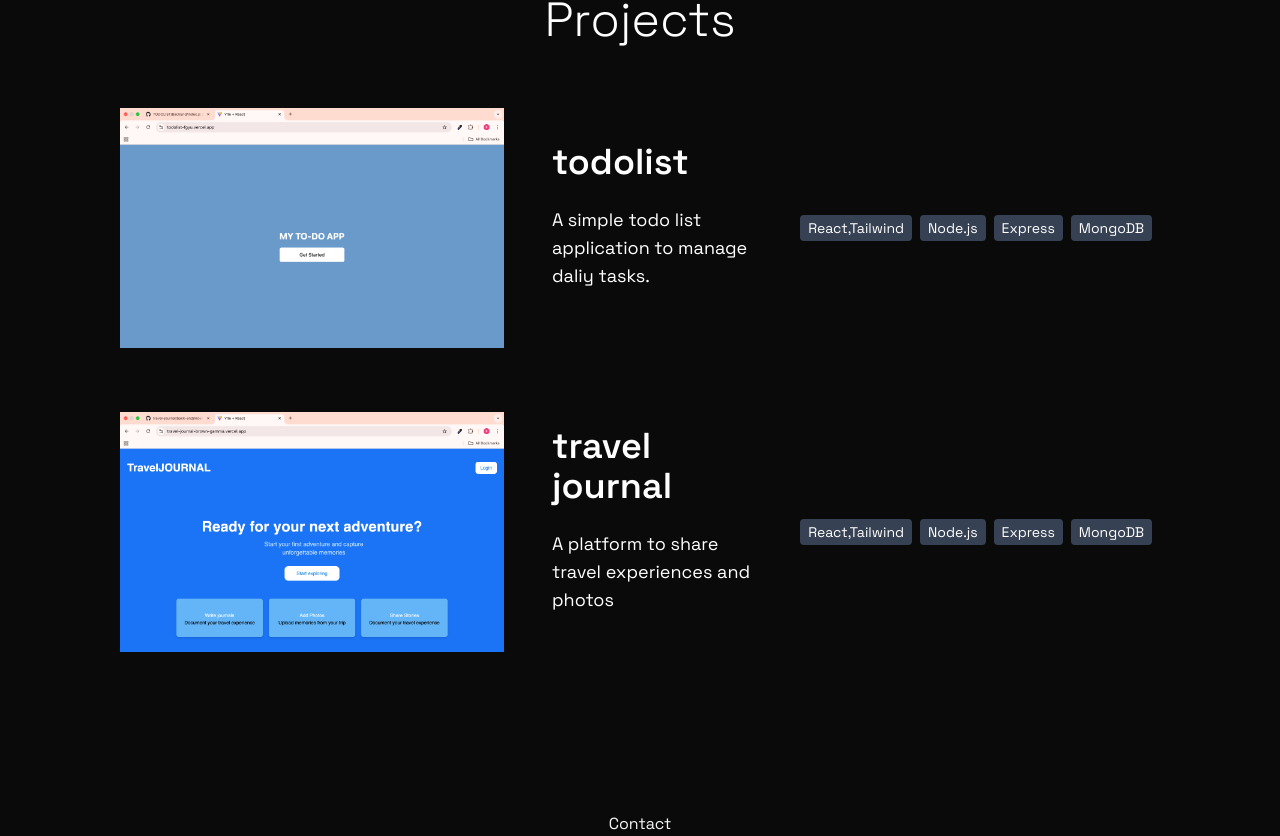
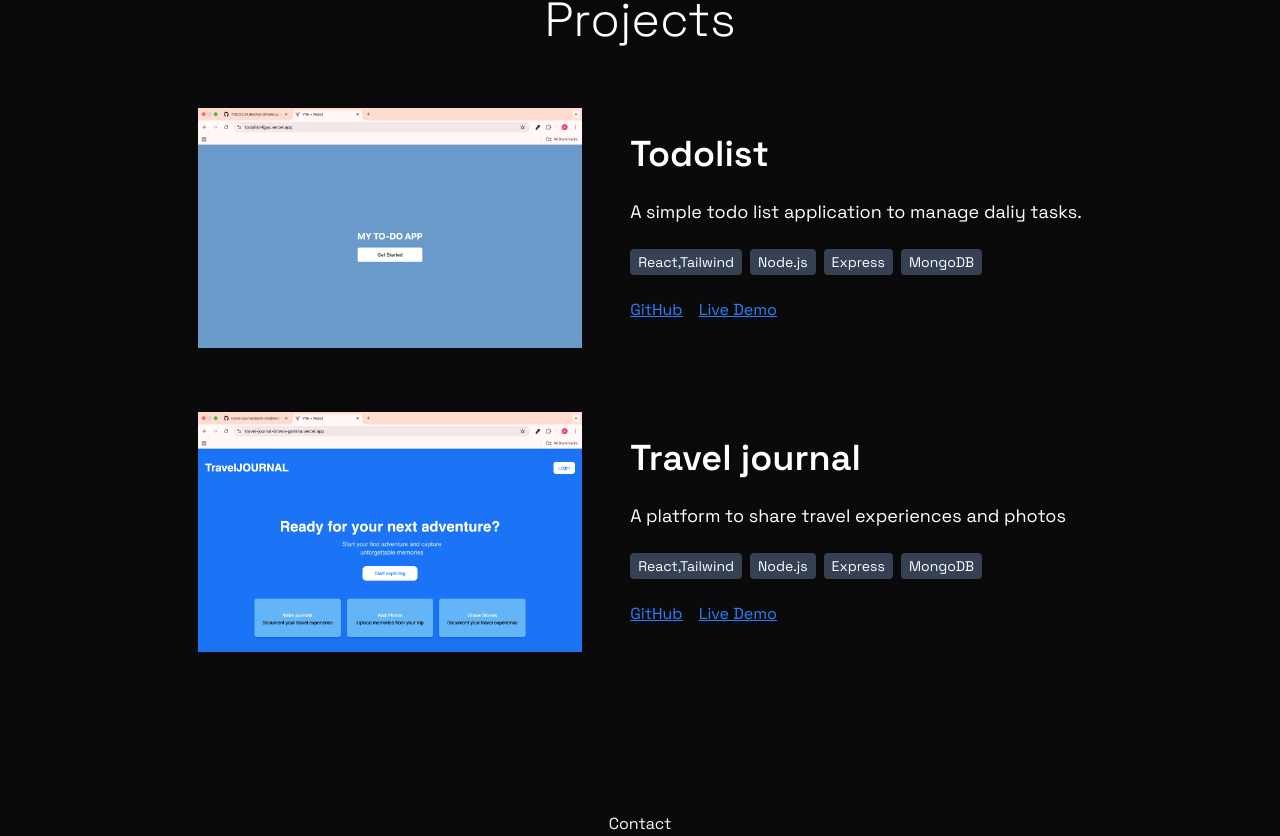
Before and after one commit to ayirezang/portofolio, a React (Vite) app: page / in a window 1280 px wide. Shown: the part 994-1830 px from the top of the page. Built offline with nearby package versions, Linux system fonts and the light colour scheme.

Commit message:
livelink

```diff
--- a/src/components/Projects.jsx
+++ b/src/components/Projects.jsx
@@ -4,7 +4,7 @@
 
 const projects = [
   {
-    title: "todolist",
+    title: "Todolist",
     description: "A simple todo list application to manage daliy tasks.",
     image: todo,
     technologies: ["React,Tailwind", "Node.js", "Express", "MongoDB"],
@@ -12,7 +12,7 @@
     livelink: "https://todolist-fgyu.vercel.app",
   },
   {
-    title: "travel journal",
+    title: "Travel journal",
     description: "A platform to share travel experiences and photos",
     image: travel,
     technologies: ["React,Tailwind", "Node.js", "Express", "MongoDB"],
@@ -30,8 +30,7 @@
           {projects.title}
         </h2>
         <p className="text-white text-md md:text-lg">{projects.description}</p>
-        <p className="text-white text-md md:text-lg"></p>
-      </div>
+
         <div>
           {projects.technologies.map((tech, index) => (
             <span
@@ -41,6 +40,25 @@
               {tech}
             </span>
           ))}
+        </div>
+        <div className="flex gap-4">
+          <a
+            href={projects.github}
+            target="_blank"
+            rel="noopener noreferrer"
+            className="text-blue-500 underline"
+          >
+            GitHub
+          </a>
+          <a
+            href={projects.livelink}
+            target="_blank"
+            rel="noopener noreferrer"
+            className="text-blue-500 underline"
+          >
+            Live Demo
+          </a>
+        </div>
       </div>
     </div>
   );
```
Lines whose indentation alone changed are shown as unchanged.
